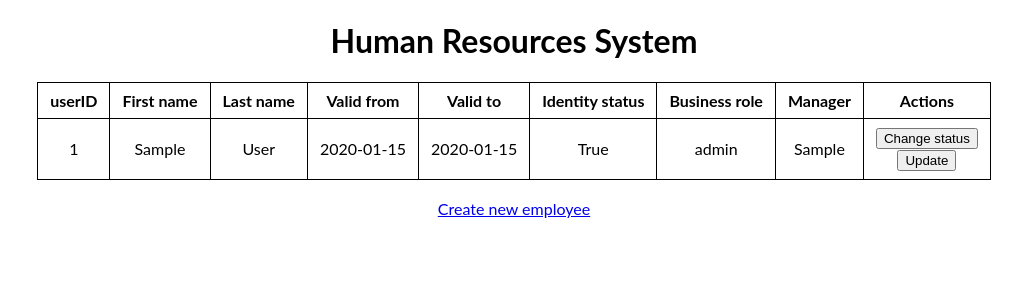
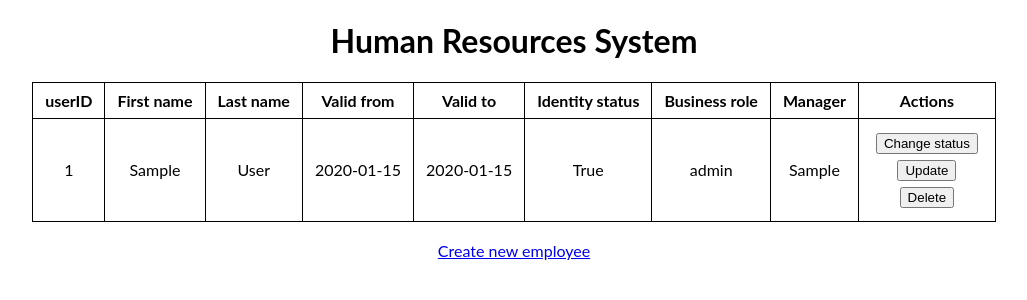
Before and after one commit to smichajlidis/iam-project, a Flask app: page / in a window 1280 px wide. Shown: the top 300 px of the page, without its empty margins (126-1153 px from the left). Run offline with Flask 3, Linux system fonts and the light colour scheme; the visitor is signed in with stand-in values (Sample User, id 1); tables that the repository leaves empty hold one stand-in row (values such as "Sample post").

Commit message:
add delete employee function

```diff
--- a/hr/app.py
+++ b/hr/app.py
@@ -182,5 +182,16 @@ def update(user_id):
     else:
         return render_template('update.html', employee=employee)
 
+@app.route('/delete/<string:user_id>', methods=["GET", "POST"])
+def delete(user_id):
+    employee = Employee.query.get_or_404(user_id)
+
+    try:
+        db.session.delete(employee)
+        db.session.commit()
+        return redirect('/')
+    except:
+        return 'There was a problem deleting that employee'
+
 if __name__ == "__main__":
     app.run(host="0.0.0.0", debug=True)
--- a/hr/static/css/main.css
+++ b/hr/static/css/main.css
@@ -36,3 +36,7 @@ th, td {
     margin-top: 5px;
     padding: 6px 20px;
 }
+
+.button-form {
+    margin: 5px;
+}
--- a/hr/templates/index.html
+++ b/hr/templates/index.html
@@ -33,12 +33,16 @@
                 <td>{{ employee.business_role }}</td>
                 <td>{{ employee.manager }}</td>
                 <td>
-                    <form action="/change-status/{{ employee.user_id }}" method="POST" style="display:inline">
+                    <form action="/change-status/{{ employee.user_id }}" method="POST" class="button-form">
                         <button type="Submit">Change status</button>
                     </form>
-                    <br>
-                    <form action="/update/{{ employee.user_id }}" style="display:inline">
+
+                    <form action="/update/{{ employee.user_id }}" class="button-form">
                         <button type="Submit">Update</button>
+                    </form>
+
+                    <form action="/delete/{{ employee.user_id }}" class="button-form">
+                        <button type="Submit">Delete</button>
                     </form>
                 </td>
             </tr>
```
